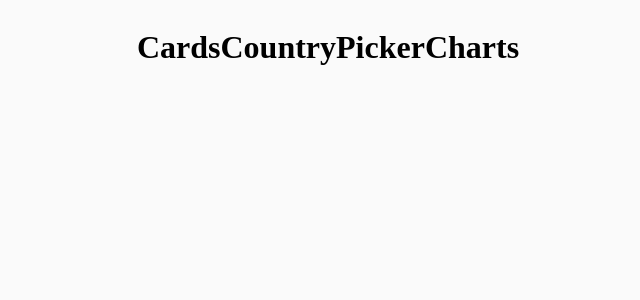
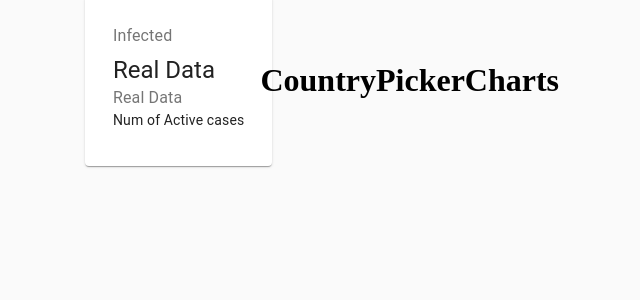
Before and after one commit to jtubay/Covid-19Tracker, a React (Create React App) app: page / in a window 1280 px wide. Shown: the top 300 px of the page, without its empty margins (312-952 px from the left). Built offline with nearby package versions, Linux system fonts and the light colour scheme; no server answers.

Commit message:
adding card from material

```diff
--- a/package.json
+++ b/package.json
@@ -3,6 +3,7 @@
   "version": "0.1.0",
   "private": true,
   "dependencies": {
+    "@material-ui/core": "^4.9.9",
     "@testing-library/jest-dom": "^4.2.4",
     "@testing-library/react": "^9.3.2",
     "@testing-library/user-event": "^7.1.2",
--- a/src/components/Cards/Cards.jsx
+++ b/src/components/Cards/Cards.jsx
@@ -1,9 +1,22 @@
 import React from 'react';
+import { Card, CardContent, Typography, Grid } from '@material-ui/core';
 
+import styles from './Cards.module.css'
 const Cards = (props) =>{
     console.log(props)
     return (
-        <h1>Cards</h1>
+        <div className={styles.container}>
+            <Grid container spacing={3} justify="center">
+                <Grid item component={Card}>
+                    <CardContent>
+                        <Typography color="textSecondary" gutterBottom>Infected</Typography>
+                        <Typography variant="h5">Real Data</Typography>
+                        <Typography color="textSecondary">Real Data</Typography>
+                        <Typography variant="body2">Num of Active cases</Typography>
+                    </CardContent>
+                </Grid>
+            </Grid>
+        </div>
     )
 }
 
```
Also changed, not shown: 1 other file (tests, documents, lock files or other folders).
